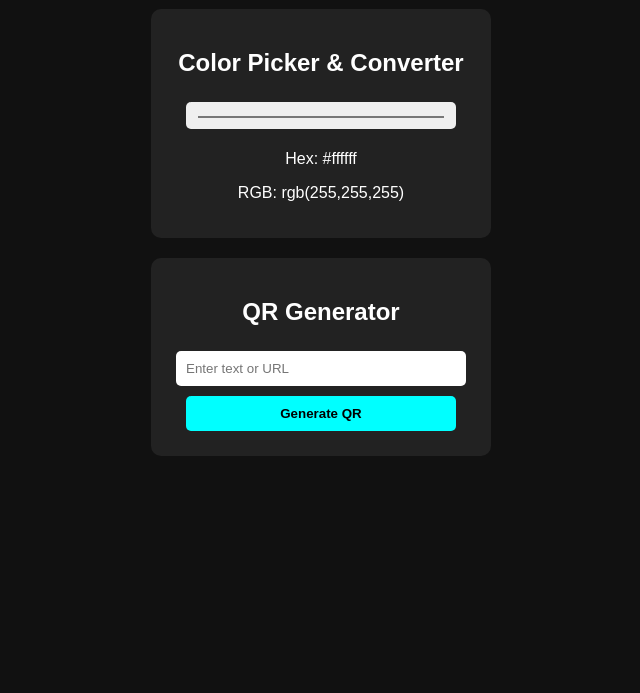
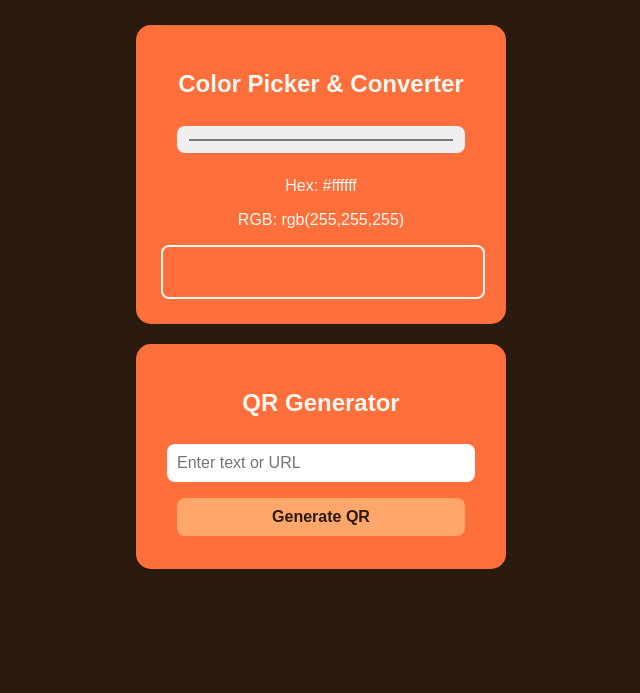
Before and after one commit to salman787876/Souldev, a plain HTML site: page index.html in a window 1280 px wide. Shown: the part 107-800 px from the top of the page, without its empty margins (319-959 px from the left). Drawn offline with Linux system fonts and the light colour scheme.

Commit message:
Update index.html

```diff
--- a/index.html
+++ b/index.html
@@ -2,27 +2,82 @@
 <html lang="en">
 <head>
   <meta charset="UTF-8">
-  <title>Souldev - Color & QR Tools</title>
+  <title>Souldev - Advanced Tools</title>
   <style>
-    body { font-family: Arial; background:#111; color:#fff; text-align:center; padding:20px; }
-    h1 { margin-bottom:30px; }
-    .tool { background:#222; padding:20px; margin:20px auto; border-radius:10px; width:300px; }
-    input, button { padding:10px; margin:5px 0; width:90%; border-radius:5px; border:none; }
-    button { cursor:pointer; background:#0ff; color:#000; font-weight:bold; }
-    img { margin-top:10px; border:2px solid #0ff; border-radius:10px; }
+    /* الألوان البرتقالية الدافئة */
+    :root {
+      --orange-dark: #FF6F3C;
+      --orange-light: #FFA76B;
+      --bg: #2B1B0F;
+      --text: #FFF8F0;
+    }
+
+    body {
+      font-family: Arial, sans-serif;
+      background: var(--bg);
+      color: var(--text);
+      margin: 0;
+      padding: 20px;
+      text-align: center;
+    }
+
+    h1 { margin-bottom: 40px; font-size: 2.5em; }
+    .tool {
+      background: var(--orange-dark);
+      padding: 25px;
+      margin: 20px auto;
+      border-radius: 15px;
+      width: 320px;
+      transition: 0.3s;
+    }
+    .tool:hover {
+      background: var(--orange-light);
+    }
+
+    input, button {
+      padding: 10px;
+      margin: 8px 0;
+      width: 90%;
+      border-radius: 8px;
+      border: none;
+      font-size: 1em;
+    }
+
+    button {
+      cursor: pointer;
+      background: var(--orange-light);
+      color: #2B1B0F;
+      font-weight: bold;
+      transition: 0.2s;
+    }
+
+    button:hover { background: #FF9540; }
+
+    #colorPreview {
+      margin-top: 15px;
+      width: 100%;
+      height: 50px;
+      border-radius: 8px;
+      border: 2px solid #FFF8F0;
+    }
+
+    img { margin-top: 15px; border-radius: 10px; border: 2px solid var(--text); }
   </style>
 </head>
 <body>
 
-<h1>Souldev Tools</h1>
+<h1>Souldev - Advanced Tools</h1>
 
+<!-- أداة اختيار الألوان -->
 <div class="tool">
   <h2>Color Picker & Converter</h2>
   <input type="color" id="colorPicker">
   <p>Hex: <span id="hexCode">#ffffff</span></p>
   <p>RGB: <span id="rgbCode">rgb(255,255,255)</span></p>
+  <div id="colorPreview"></div>
 </div>
 
+<!-- أداة QR Generator -->
 <div class="tool">
   <h2>QR Generator</h2>
   <input type="text" id="qrInput" placeholder="Enter text or URL">
@@ -30,22 +85,27 @@
   <div id="qrResult"></div>
 </div>
 
+<!-- مكتبة QR -->
 <script src="https://cdn.jsdelivr.net/npm/qrcode/build/qrcode.min.js"></script>
 <script>
   // Color Picker
   const colorPicker = document.getElementById('colorPicker');
   const hexCode = document.getElementById('hexCode');
   const rgbCode = document.getElementById('rgbCode');
+  const colorPreview = document.getElementById('colorPreview');
 
-  colorPicker.addEventListener('input', () => {
-    const hex = colorPicker.value;
-    hexCode.textContent = hex;
-
-    const bigint = parseInt(hex.slice(1), 16);
+  function updateColor(color){
+    hexCode.textContent = color;
+    const bigint = parseInt(color.slice(1),16);
     const r = (bigint >> 16) & 255;
     const g = (bigint >> 8) & 255;
     const b = bigint & 255;
     rgbCode.textContent = `rgb(${r},${g},${b})`;
+    colorPreview.style.background = color;
+  }
+
+  colorPicker.addEventListener('input', () => {
+    updateColor(colorPicker.value);
   });
 
   // QR Generator
```
